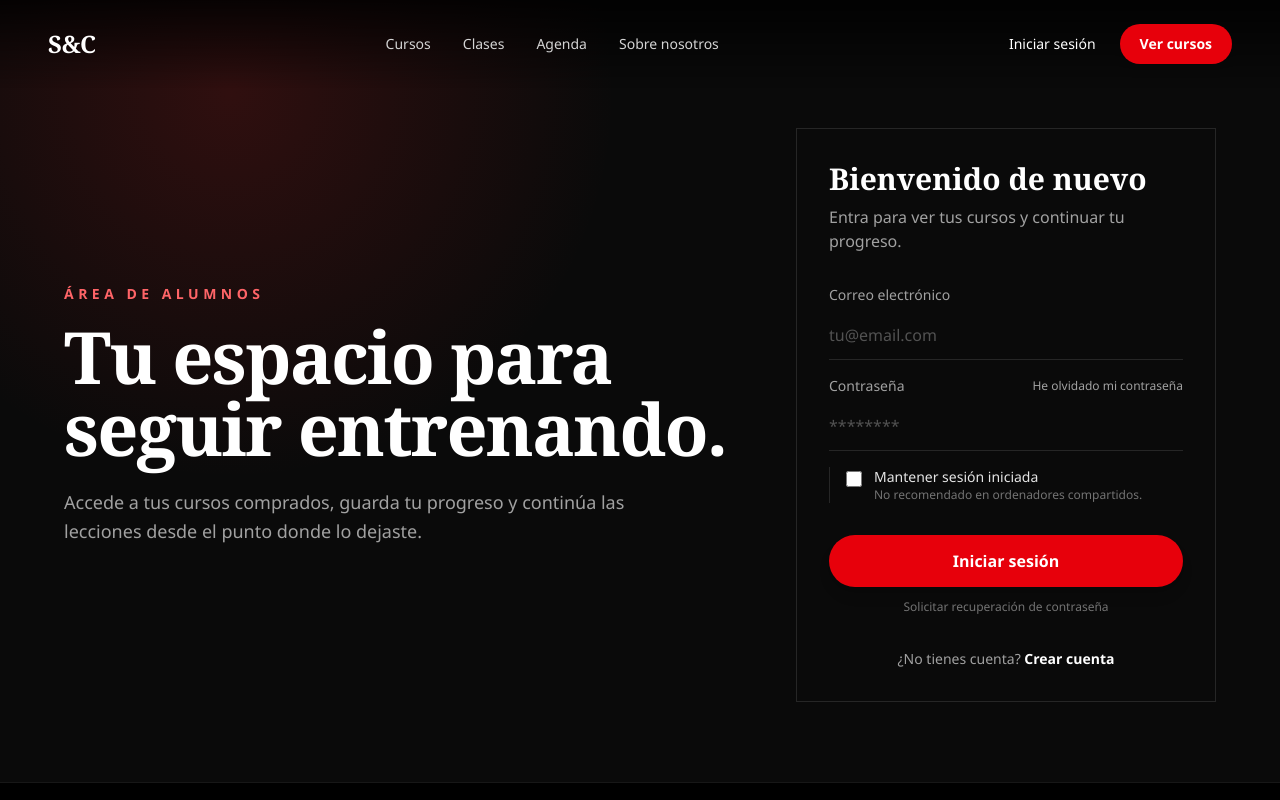
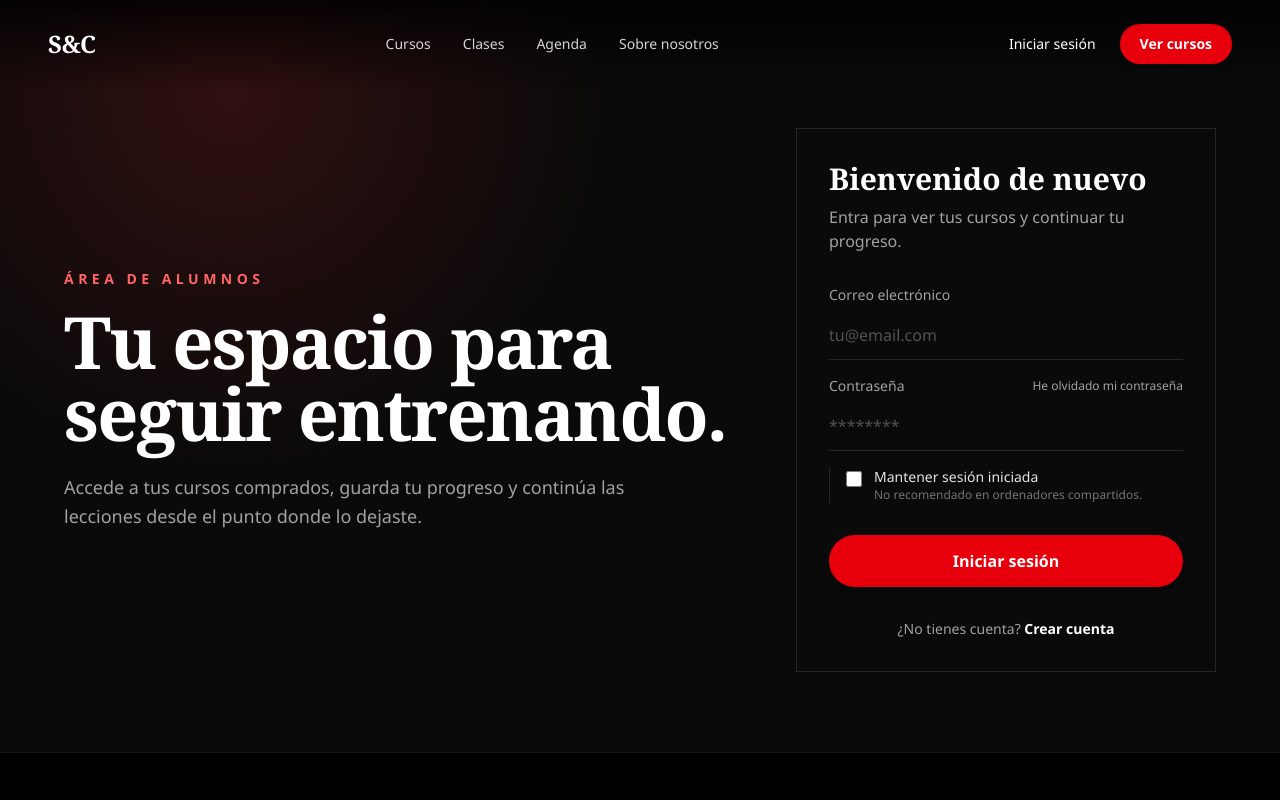
Before and after one commit to SnowEdgx/suarez-y-carmen, a Next.js app in the folder frontend/: page /login in a window 1280 px wide. Shown: the top 800 px of the page. Built offline with nearby package versions, Linux system fonts and the light colour scheme; no server answers.

Commit message:
[SYC-94] Simplify auth recovery flow

```diff
--- a/frontend/src/app/login/LoginAuthForm.tsx
+++ b/frontend/src/app/login/LoginAuthForm.tsx
@@ -7,9 +7,7 @@ type LoginAuthFormProps = {
   nextPath: string
   defaultEmail: string
   isPending: boolean
-  isRecoveryPending: boolean
   onSubmit: (event: FormEvent<HTMLFormElement>) => void
-  onPasswordRecovery: (email: string) => void
 }
 
 export default function LoginAuthForm({
@@ -18,12 +16,9 @@ export default function LoginAuthForm({
   nextPath,
   defaultEmail,
   isPending,
-  isRecoveryPending,
   onSubmit,
-  onPasswordRecovery,
 }: LoginAuthFormProps) {
   return (
-    <>
     <form ref={formRef} onSubmit={onSubmit} className="space-y-4" aria-busy={isPending}>
       <input type="hidden" name="next" value={nextPath} />
 
@@ -105,23 +100,5 @@ export default function LoginAuthForm({
         {isPending ? 'Cargando...' : isLoginMode ? 'Iniciar sesión' : 'Crear cuenta'}
       </button>
     </form>
-
-      {isLoginMode && (
-        <button
-          type="button"
-          onClick={() => {
-            const currentEmail = formRef.current ? new FormData(formRef.current).get('email') : defaultEmail
-            onPasswordRecovery(typeof currentEmail === 'string' ? currentEmail : defaultEmail)
-          }}
-          disabled={isRecoveryPending}
-          aria-busy={isRecoveryPending}
-          className="mt-3 w-full text-xs text-neutral-500 hover:text-neutral-300 transition-colors disabled:opacity-60"
-        >
-          {isRecoveryPending
-            ? 'Solicitando recuperación...'
-            : 'Solicitar recuperación de contraseña'}
-        </button>
-      )}
-    </>
   )
 }
--- a/frontend/src/app/login/LoginClient.tsx
+++ b/frontend/src/app/login/LoginClient.tsx
@@ -12,7 +12,6 @@ import PendingVerificationNotice from './PendingVerificationNotice'
 import {
   login,
   resendSignupVerification,
-  requestPasswordRecovery,
   signup,
 } from './actions'
 import { getQueryErrorMessage, resolveTopInfoMessage } from './login-messages'
@@ -31,7 +30,6 @@ function LoginPageContent() {
   const [pendingVerificationEmail, setPendingVerificationEmail] = useState<string | null>(null)
   const [isPending, setIsPending] = useState(false)
   const [isResendingVerification, setIsResendingVerification] = useState(false)
-  const [isRecoveryPending, setIsRecoveryPending] = useState(false)
   const formRef = useRef<HTMLFormElement>(null)
 
   const visibleErrorMessage = errorMessage ?? callbackError
@@ -104,31 +102,6 @@ function LoginPageContent() {
     }
   }
 
-  async function handlePasswordRecovery(email: string) {
-    setIsRecoveryPending(true)
-    setErrorMessage(null)
-    setSuccessMessage(null)
-
-    const formData = new FormData()
-    formData.append('email', email)
-
-    try {
-      const result = (await requestPasswordRecovery(formData)) as ActionResult
-      if (result.error) {
-        setErrorMessage(result.error)
-        return
-      }
-
-      if (result.success) {
-        setSuccessMessage(result.success)
-      }
-    } catch {
-      setErrorMessage('No pudimos iniciar la recuperación ahora mismo. Inténtalo de nuevo en unos minutos.')
-    } finally {
-      setIsRecoveryPending(false)
-    }
-  }
-
   function handleModeToggle() {
     setIsLoginMode(!isLoginMode)
     setErrorMessage(null)
@@ -177,9 +150,7 @@ function LoginPageContent() {
               nextPath={nextPath}
               defaultEmail={defaultEmail}
               isPending={isPending}
-            isRecoveryPending={isRecoveryPending}
               onSubmit={handleSubmit}
-            onPasswordRecovery={handlePasswordRecovery}
             />
             <LoginModeToggle isLoginMode={isLoginMode} onToggle={handleModeToggle} />
           </div>
--- a/frontend/src/app/login/actions.ts
+++ b/frontend/src/app/login/actions.ts
@@ -19,6 +19,9 @@ const RESEND_VERIFICATION_REQUESTED_MESSAGE =
   'Solicitud registrada. Si la cuenta existe y puede recibir correo, enviaremos un nuevo enlace en unos minutos.'
 const RECOVERY_REQUESTED_MESSAGE =
   'Si existe una cuenta con ese correo, enviaremos un enlace seguro para restablecer la contraseña.'
+const MAX_EMAIL_LENGTH = 254
+const MAX_NAME_LENGTH = 120
+const MAX_PASSWORD_LENGTH = 128
 
 type AuthUser = {
   email_confirmed_at?: string | null
@@ -54,6 +57,7 @@ function normalizeEmail(value: FormDataEntryValue | null) {
 }
 
 function isValidEmail(email: string) {
+  if (email.length > MAX_EMAIL_LENGTH) return false
   return /^[^\s@]+@[^\s@]+\.[^\s@]+$/.test(email)
 }
 
@@ -83,6 +87,9 @@ export async function login(formData: FormData) {
 
   if (!isValidEmail(email) || password.length < 1) {
     return { error: 'Introduce un correo válido y tu contraseña.' }
+  }
+  if (password.length > MAX_PASSWORD_LENGTH) {
+    return { error: 'La contraseña introducida es demasiado larga.' }
   }
 
   const { data: authData, error } = await supabase.auth.signInWithPassword({
@@ -119,11 +126,17 @@ export async function signup(formData: FormData) {
   if (password.length < 8) {
     return { error: 'La contrase\u00f1a debe tener al menos 8 caracteres.' }
   }
+  if (password.length > MAX_PASSWORD_LENGTH) {
+    return { error: 'La contraseña no puede superar 128 caracteres.' }
+  }
   if (!isValidEmail(email)) {
     return { error: 'Introduce un correo válido.' }
   }
   if (name.length < 2) {
     return { error: 'El nombre debe tener al menos 2 caracteres.' }
+  }
+  if (name.length > MAX_NAME_LENGTH) {
+    return { error: 'El nombre no puede superar 120 caracteres.' }
   }
 
   const { error, data: authData } = await supabase.auth.signUp({
@@ -212,6 +225,9 @@ export async function updatePassword(formData: FormData) {
   if (password.length < 8) {
     return { error: 'La nueva contraseña debe tener al menos 8 caracteres.' }
   }
+  if (password.length > MAX_PASSWORD_LENGTH) {
+    return { error: 'La nueva contraseña no puede superar 128 caracteres.' }
+  }
 
   if (password !== confirmPassword) {
     return { error: 'Las contraseñas no coinciden.' }
--- a/frontend/src/app/profile/actions.ts
+++ b/frontend/src/app/profile/actions.ts
@@ -7,6 +7,7 @@ import { getBackendUrl } from '@/lib/backend-url'
 import { DEVICE_ID_HEADER, isValidDeviceId } from '@/lib/device-session'
 
 const UUID_REGEX = /^[0-9a-f]{8}-[0-9a-f]{4}-[1-8][0-9a-f]{3}-[89ab][0-9a-f]{12}$/i
+const MAX_PROFILE_NAME_LENGTH = 120
 
 export async function updateProfileName(formData: FormData) {
   const supabase = await createClient()
@@ -18,15 +19,18 @@ export async function updateProfileName(formData: FormData) {
     return { error: 'Tu sesión ha expirado. Vuelve a iniciar sesión.' }
   }
 
-  const fullName = formData.get('fullName') as string
-  if (!fullName || fullName.trim().length < 2) {
+  const fullName = typeof formData.get('fullName') === 'string' ? (formData.get('fullName') as string).trim() : ''
+  if (fullName.length < 2) {
     return { error: 'El nombre debe tener al menos 2 caracteres.' }
+  }
+  if (fullName.length > MAX_PROFILE_NAME_LENGTH) {
+    return { error: 'El nombre no puede superar 120 caracteres.' }
   }
 
   // Upsert supports legacy users that may not have a profile row yet.
   const { error } = await supabase
     .from('profiles')
-    .upsert({ id: user.id, full_name: fullName.trim(), updated_at: new Date().toISOString() })
+    .upsert({ id: user.id, full_name: fullName, updated_at: new Date().toISOString() })
 
   if (error) {
     console.error('[Profile Update] Could not update profile:', error.message)
@@ -35,7 +39,7 @@ export async function updateProfileName(formData: FormData) {
 
   // Keep auth metadata aligned so navbar/profile names stay in sync.
   const { error: authUpdateError } = await supabase.auth.updateUser({
-    data: { name: fullName.trim() },
+    data: { name: fullName },
   })
 
   if (authUpdateError) {
```
Lines whose indentation alone changed are shown as unchanged.
